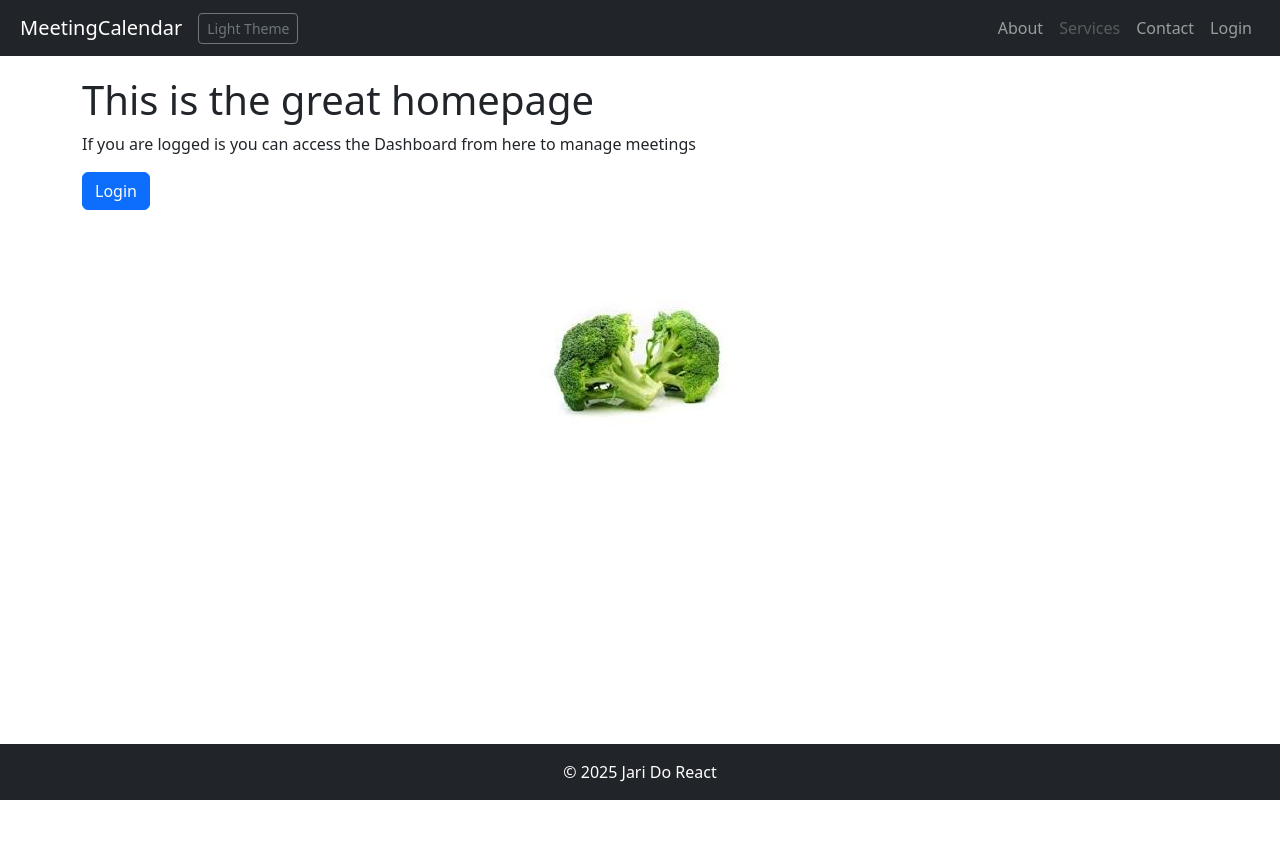
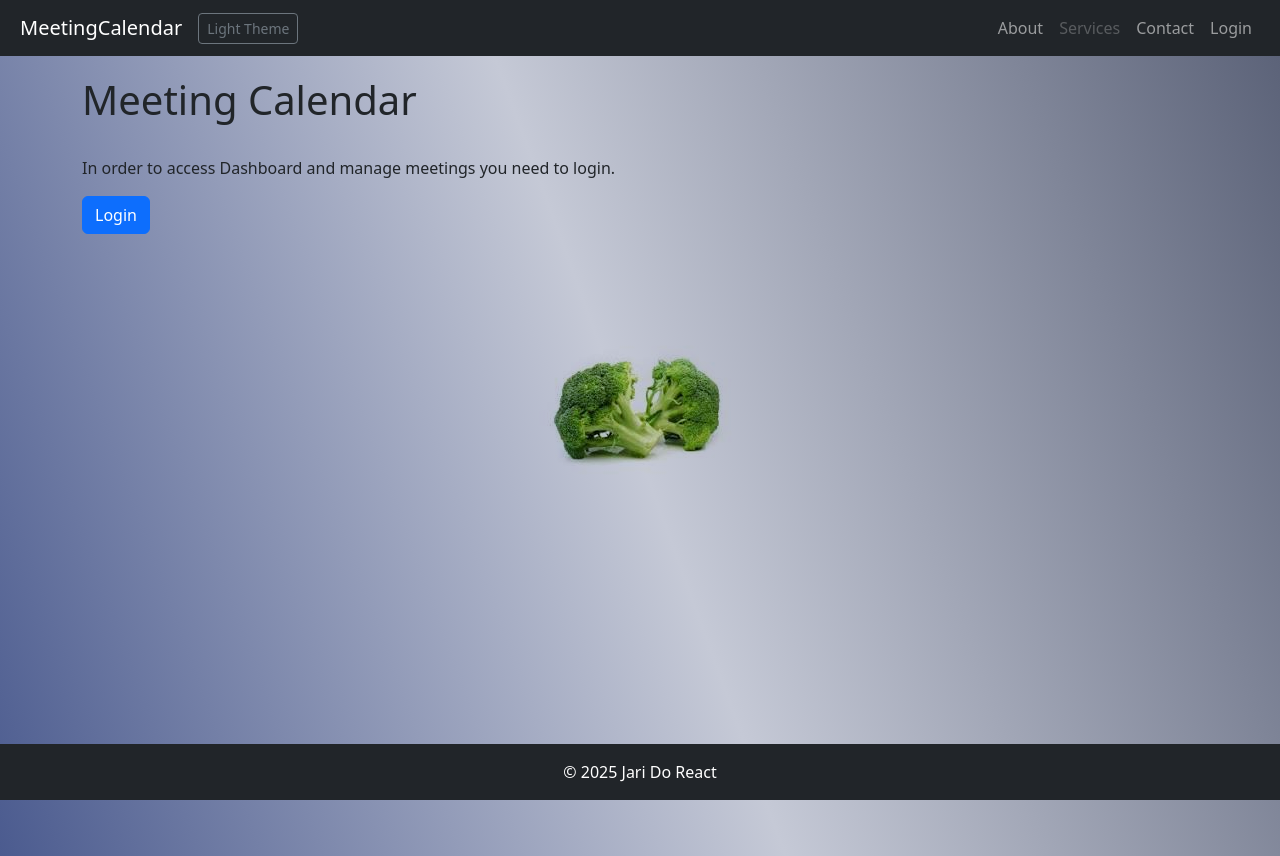
Before and after one commit to Jari1980/ReactMeetingCalendar, a React (Vite) app: page / in a window 1280 px wide. Before the commit the page ends 800 px from the top, so only its background shows below. Built offline with nearby package versions, Linux system fonts and the light colour scheme.

Commit message:
lm/dm changes backgound on all pages, no white spaces on images, added auth to contact aswell

```diff
--- a/src/components/About.jsx
+++ b/src/components/About.jsx
@@ -1,19 +1,24 @@
 import React from 'react';
 import { Container } from 'react-bootstrap';
+import { useMeetingContext } from './context';
 
 const About = () => {
+    const {bgMain, setBgMain} = useMeetingContext();
     return (
         <>
+        <div style={{backgroundImage:bgMain, width:"100vw", height:"100vh", overflow: "hidden"}}>
         <Container>
-            <h1>About this page</h1>
+            <h1 style={{marginTop:"20px"}}>About this page</h1>
             <br />
             <br />
             <p>This is a Lexicon/Växjö school project done by me. What you see is a single page application SPA where front end is done with React JS and backend with Java Spring Rest API connected to mySQL database.
             </p>
             <p>The main goal off this application is to have a super user who needs to log in and after he/she can see and manage meetings.
             </p>
+            <br />
             <p>
                 <b>Main frontend techniques in this project:</b>
+                <br />
                 <li>Bootstrap (combiniation of vanilla and React)</li>
                 <li>Form</li>
                 <li>Table</li>
@@ -22,6 +27,7 @@ const About = () => {
                 <li>Router</li>
             </p>
         </Container>
+        </div>
         </>
     );
 };
--- a/src/components/Contact.jsx
+++ b/src/components/Contact.jsx
@@ -2,9 +2,11 @@ import React, { useEffect } from "react";
 import { Container, Form, Button } from "react-bootstrap";
 import { useForm } from "react-hook-form";
 import axios from "axios";
+import { useMeetingContext } from './context';
 
 
 const Contact = () => {
+  const {bgMain, setBgMain} = useMeetingContext();
 
 
     function handleSubmit(event) {
@@ -16,6 +18,12 @@ const Contact = () => {
           message: event.currentTarget.elements.formMessage.value,
           email: event.currentTarget.elements.formEmail.value,
           broccoli: event.currentTarget.elements.formCheckbox.checked,
+        },
+        {
+          auth: {
+            username: localStorage.getItem("username"),
+            password: localStorage.getItem("password"),
+          },
         })
         event.target.reset()
         alert("Thanks for the message")
@@ -27,6 +35,7 @@ const Contact = () => {
 
   return (
     <>
+    <div style={{backgroundImage:bgMain, width:"100vw", height:"100vh", overflow: "hidden"}}>
       <Container>
         <h1 style={{ marginTop: "20px" }}>Contact form</h1>
         <br />
@@ -52,6 +61,7 @@ const Contact = () => {
           </Button>
         </Form>
       </Container>
+      </div>
     </>
   );
 };
--- a/src/components/DashHome.jsx
+++ b/src/components/DashHome.jsx
@@ -1,7 +1,9 @@
 import React from 'react';
 import broccoli3 from '../assets/images/broccoli3.jpg'
+import { useMeetingContext } from "./context";
 
 const DashHome = () => {
+    const {bgMain, setBgMain} = useMeetingContext();
     return (
         <div style={{alignItems:'center'}}>
         <h1>Dashboard Home</h1>
@@ -9,7 +11,7 @@ const DashHome = () => {
         <br />
         <br />
         <br />
-        <img src={broccoli3} style={{display:'block', marginLeft:"auto", marginRight:"auto"}}></img>
+        <img src={broccoli3} style={{display:'block', marginLeft:"auto", marginRight:"auto", mixBlendMode:"multiply"}}></img>
         </div>
     );
 };
--- a/src/components/Dashboard.jsx
+++ b/src/components/Dashboard.jsx
@@ -13,6 +13,7 @@ import { useMeetingContext } from './context';
 const Dashboard = () => {
     const navigate = useNavigate();
     const {background, setBackground} = useMeetingContext();
+    const {bgMain, setBgMain} = useMeetingContext();
 
     return (
         <>
@@ -93,6 +94,7 @@ const Dashboard = () => {
           </ul>
         </Nav>
       </aside>
+      <div style={{backgroundImage:bgMain, width:"100vw", height:"100vh", overflow: "hidden", marginLeft: "-2px"}}>
       <main style={{ flex:2, padding: "16px" }}>
         <Routes>
             <Route path='/' element={<DashHome/>}/>
@@ -102,6 +104,7 @@ const Dashboard = () => {
         </Routes>
         </main>
         </div>
+        </div>
         </>
     );
 };
--- a/src/components/Home.jsx
+++ b/src/components/Home.jsx
@@ -8,28 +8,38 @@ import { useMeetingContext } from "./context";
 const Home = () => {
   const Navigate = useNavigate();
   const { logged, setLogged } = useMeetingContext();
+  const {background, setBackground} = useMeetingContext();
+  const {bgMain, setBgMain} = useMeetingContext();
 
   function login(){
     Navigate("/login")
   }
 
   return (
+    <div style={{backgroundImage:bgMain, width:"100vw", height:"100vh", overflow: "hidden"}}>
     <Container>
-      <h1 style={{marginTop:"20px"}}>This is the great homepage</h1>
-      <p>
-        If you are logged is you can access the Dashboard from here to manage
-        meetings
-      </p>
-      {logged ? <Button onClick={() => Navigate("/dashboard")}>Dashboard</Button> : <Button onClick={() => login()}>Login</Button>}
+      <h1 style={{marginTop:"20px"}}>Meeting Calendar </h1>
+      <br />
+      {logged ?
+      <div>
+        <p>As always take a moment and admire the Broccoli before proceeding to Dashboard</p>
+      <Button onClick={() => Navigate("/dashboard")}>Dashboard</Button></div>
+      :
+      <div>
+        <p>In order to access Dashboard and manage meetings you need to login.</p>
+        <Button onClick={() => login()}>Login</Button>
+        </div>
+        }
       <br />
       <br />
       <br />
       <br />
       <img
         src={broccoli2}
-        style={{ display: "block", marginLeft: "auto", marginRight: "auto" }}
+        style={{ display: "block", marginLeft: "auto", marginRight: "auto", mixBlendMode:"multiply" }}
       ></img>
     </Container>
+    </div>
   );
 };
 
--- a/src/components/Login.jsx
+++ b/src/components/Login.jsx
@@ -7,6 +7,7 @@ import { Navigate, useNavigate } from "react-router-dom";
 const Login = () => {
   const {logged, setLogged} = useMeetingContext();
   const navigate = useNavigate();
+  const {bgMain, setBgMain} = useMeetingContext();
 
   function handleSubmit(event) {
     event.preventDefault();
@@ -48,6 +49,7 @@ const Login = () => {
 
   return (
     <>
+    <div style={{backgroundImage:bgMain, width:"100vw", height:"100vh", overflow: "hidden"}}>
       <Container>
         <h1 style={{ marginTop: "20px" }}>Login</h1>
         <br />
@@ -64,12 +66,9 @@ const Login = () => {
           <Button variant="primary" type="submit">
             LogIn
           </Button>
-          <br />
-          <br />
-          <br />
-          <h2>Status: {logged ? "You are logged in" : "Not logged in"}</h2>
         </Form>
       </Container>
+      </div>
     </>
   );
 };
--- a/src/components/Logout.jsx
+++ b/src/components/Logout.jsx
@@ -6,6 +6,7 @@ import { useNavigate } from "react-router-dom";
 const Logout = () => {
   const { logged, setLogged } = useMeetingContext();
   const navigate = useNavigate();
+  const {bgMain, setBgMain} = useMeetingContext();
 
   function logout() {
     localStorage.clear();
@@ -15,12 +16,14 @@ const Logout = () => {
 
   return (
     <>
+    <div style={{backgroundImage:bgMain, width:"100vw", height:"100vh", overflow: "hidden"}}>
       <Container>
         <h1 style={{ marginTop: "20px" }}>Logout</h1>
         <br />
         <br />
         <Button onClick={() => logout()}>LogOut</Button>
       </Container>
+      </div>
     </>
   );
 };
--- a/src/components/NavBarComp.jsx
+++ b/src/components/NavBarComp.jsx
@@ -7,15 +7,18 @@ const NavBarComp = () => {
   const {logged, setLogged} = useMeetingContext();
   const {background, setBackground} = useMeetingContext();
   const [dark, setDark] = useState("dark");
+  const {bgMain, setBgMain} = useMeetingContext();
 
   function handleClick(){
     if(dark === "dark"){
       setBackground("#f8f9fa")
       setDark("light")
+      setBgMain("linear-gradient(250deg,rgb(117, 143, 231), rgb(221, 225, 235) 50%,rgb(202, 206, 219))")
     }
     else{
       setBackground("#212529")
       setDark("dark")
+      setBgMain("linear-gradient(250deg,rgb(92, 99, 121),rgb(197, 201, 214) 50%,rgb(75, 91, 143))")
     }
   }
 
@@ -23,7 +26,7 @@ const NavBarComp = () => {
         <>
         <Navbar expand="sm" bg={dark} data-bs-theme={dark} sticky="top">
         <Navbar.Brand as={Link} to="/home" style={{marginLeft:"20px"}}>MeetingCalendar</Navbar.Brand>
-        <Button variant="outline-secondary" size="sm" onClick={handleClick}>{dark ? 'Light Theme' : 'Dark Theme'}</Button>
+        <Button variant="outline-secondary" size="sm" onClick={handleClick}>{dark === "dark" ? 'Light Theme' : 'Dark Theme'}</Button>
           <Navbar.Toggle aria-controls="basic-navbar-nav" />
           <Navbar.Collapse id="basic-navbar-nav">
             <Nav className="ms-auto" style={{marginRight:"20px"}}>
--- a/src/components/context.jsx
+++ b/src/components/context.jsx
@@ -1,22 +1,45 @@
-import React, {createContext, useContext, useState} from 'react'
-import meetings from '../assets/data/meetings'
-import axios from 'axios'
+import React, { createContext, useContext, useState } from "react";
+import meetings from "../assets/data/meetings";
+import axios from "axios";
 
-const MeetingContext = createContext()
+const MeetingContext = createContext();
 
-export const MeetingProvider = ({children}) => {
-    const [scheduledMeetings, setMeetings] = useState(meetings)
-    const [uppdateMeeting, setUppdateMeeting] = useState({uppdate: false, id: 0, title: "", date: "", time: "", level: "", participants: "", description: ""})
-    const [logged, setLogged] = useState(false)
-    const [background, setBackground] = useState("#212529")
+export const MeetingProvider = ({ children }) => {
+  const [scheduledMeetings, setMeetings] = useState(meetings);
+  const [uppdateMeeting, setUppdateMeeting] = useState({
+    uppdate: false,
+    id: 0,
+    title: "",
+    date: "",
+    time: "",
+    level: "",
+    participants: "",
+    description: "",
+  });
+  const [logged, setLogged] = useState(false);
+  const [background, setBackground] = useState("#212529");
+  const [bgMain, setBgMain] = useState(
+    "linear-gradient(250deg,rgb(92, 99, 121),rgb(197, 201, 214) 50%,rgb(75, 91, 143))"
+  );
 
+  return (
+    <MeetingContext.Provider
+      value={{
+        scheduledMeetings,
+        setMeetings,
+        uppdateMeeting,
+        setUppdateMeeting,
+        logged,
+        setLogged,
+        background,
+        setBackground,
+        bgMain,
+        setBgMain,
+      }}
+    >
+      {children}
+    </MeetingContext.Provider>
+  );
+};
 
-
-    return (
-        <MeetingContext.Provider value={{scheduledMeetings, setMeetings, uppdateMeeting, setUppdateMeeting, logged, setLogged, background, setBackground}}>
-            {children}
-        </MeetingContext.Provider>
-    )
-}
-
-export const useMeetingContext = () => useContext(MeetingContext)
+export const useMeetingContext = () => useContext(MeetingContext);
```
